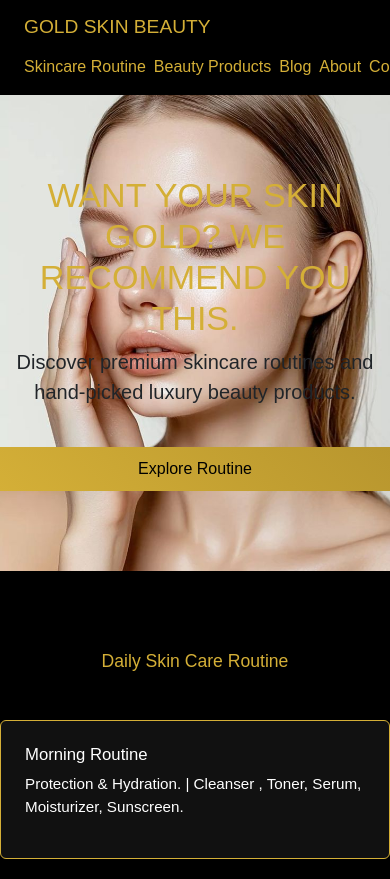
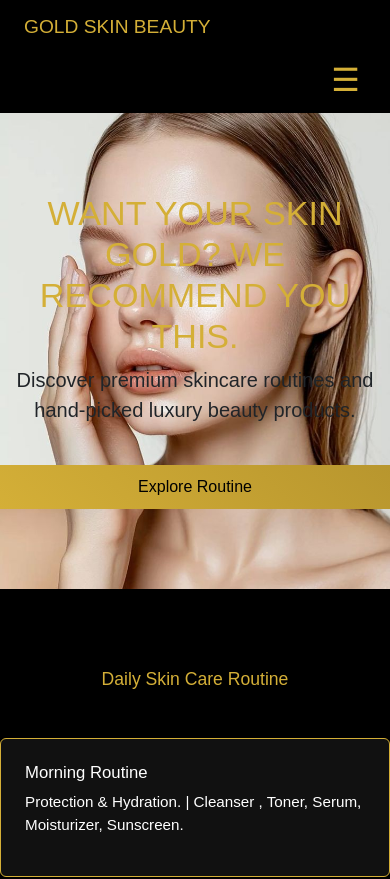
Before and after one commit to pranamika1234/blog, a Next.js app in the folder skincare-blog/: page / in a window 390 px wide. Shown: the top 879 px of the page. Built offline with nearby package versions, Linux system fonts and the light colour scheme.

Commit message:
Make navbar a dropdown menu in mobile view and improve gallery scroll visibility

```diff
--- a/skincare-blog/pages/styles/luxury.css
+++ b/skincare-blog/pages/styles/luxury.css
@@ -13,41 +13,52 @@
     -webkit-overflow-scrolling: touch;
     scrollbar-width: thin;
     width: 100vw;
-    margin-left: -16px;
-    margin-right: -16px;
-    padding-left: 8px;
-    padding-right: 8px;
+    margin-left: 0;
+    margin-right: 0;
+    padding-left: 0;
+    padding-right: 0;
   }
   .row.g-3.justify-content-center > .col-6,
   .row.g-3.justify-content-center > .col-6.col-sm-4,
   .row.g-3.justify-content-center > .col-6.col-sm-4.col-md-3.col-lg-2 {
-    min-width: 65vw;
+    min-width: 80vw;
     max-width: 80vw;
     flex: 0 0 auto;
     margin-bottom: 0;
   }
-  /* Navbar horizontal and scrollable only on mobile */
+  /* Navbar dropdown for mobile */
   .navbar {
-    flex-direction: row;
-    align-items: center;
-    justify-content: flex-start;
+    flex-direction: column;
+    align-items: flex-start;
     padding: 0.5rem 1rem;
-    overflow-x: auto;
-    white-space: nowrap;
-    -webkit-overflow-scrolling: touch;
-    scrollbar-width: thin;
   }
   .navbar-nav {
-    flex-direction: row;
-    width: auto;
+    display: none;
+    flex-direction: column;
+    width: 100%;
     gap: 0.5rem;
-    margin-left: 1rem;
+    background: #000;
+    position: absolute;
+    top: 100%;
+    left: 0;
+    z-index: 1000;
+    box-shadow: 0 2px 8px rgba(0,0,0,0.15);
+  }
+  .navbar-nav.show {
+    display: flex;
+  }
+  .navbar-toggle {
+    display: block;
+    background: none;
+    border: none;
+    color: #d4af37;
+    font-size: 2em;
+    margin-left: auto;
+    cursor: pointer;
   }
   .navbar-brand {
     font-size: 1.2em;
-    margin-bottom: 0;
-    margin-right: 1.5rem;
-    white-space: nowrap;
+    margin-bottom: 0.5rem;
   }
   .card {
     margin-bottom: 0.5rem;
--- a/skincare-blog/src/components/Navbar.jsx
+++ b/skincare-blog/src/components/Navbar.jsx
@@ -1,13 +1,32 @@
+import { useState, useEffect } from "react";
 import Link from "next/link";
 
 export default function Navbar() {
+  const [showMenu, setShowMenu] = useState(false);
+  const [isMobile, setIsMobile] = useState(false);
+
+  useEffect(() => {
+    const checkMobile = () => setIsMobile(window.innerWidth <= 600);
+    checkMobile();
+    window.addEventListener("resize", checkMobile);
+    return () => window.removeEventListener("resize", checkMobile);
+  }, []);
+
   return (
-    <nav className="navbar navbar-dark bg-black navbar-expand-lg px-4">
+    <nav className="navbar navbar-dark bg-black navbar-expand-lg px-4" style={{ position: "relative" }}>
       <Link className="navbar-brand gold-text" href="/">
         GOLD SKIN BEAUTY
       </Link>
-
-      <ul className="navbar-nav ms-auto">
+      {isMobile && (
+        <button
+          className="navbar-toggle"
+          onClick={() => setShowMenu((v) => !v)}
+          aria-label="Toggle navigation"
+        >
+          &#9776;
+        </button>
+      )}
+      <ul className={`navbar-nav ms-auto${isMobile ? (showMenu ? " show" : "") : ""}`}>
         <li className="nav-item">
           <Link className="nav-link gold-text" href="/">
             Skincare Routine
@@ -23,7 +42,6 @@ export default function Navbar() {
             Blog
           </Link>
         </li>
-
         <li className="nav-item">
           <Link className="nav-link gold-text" href="/About">
             About
```
